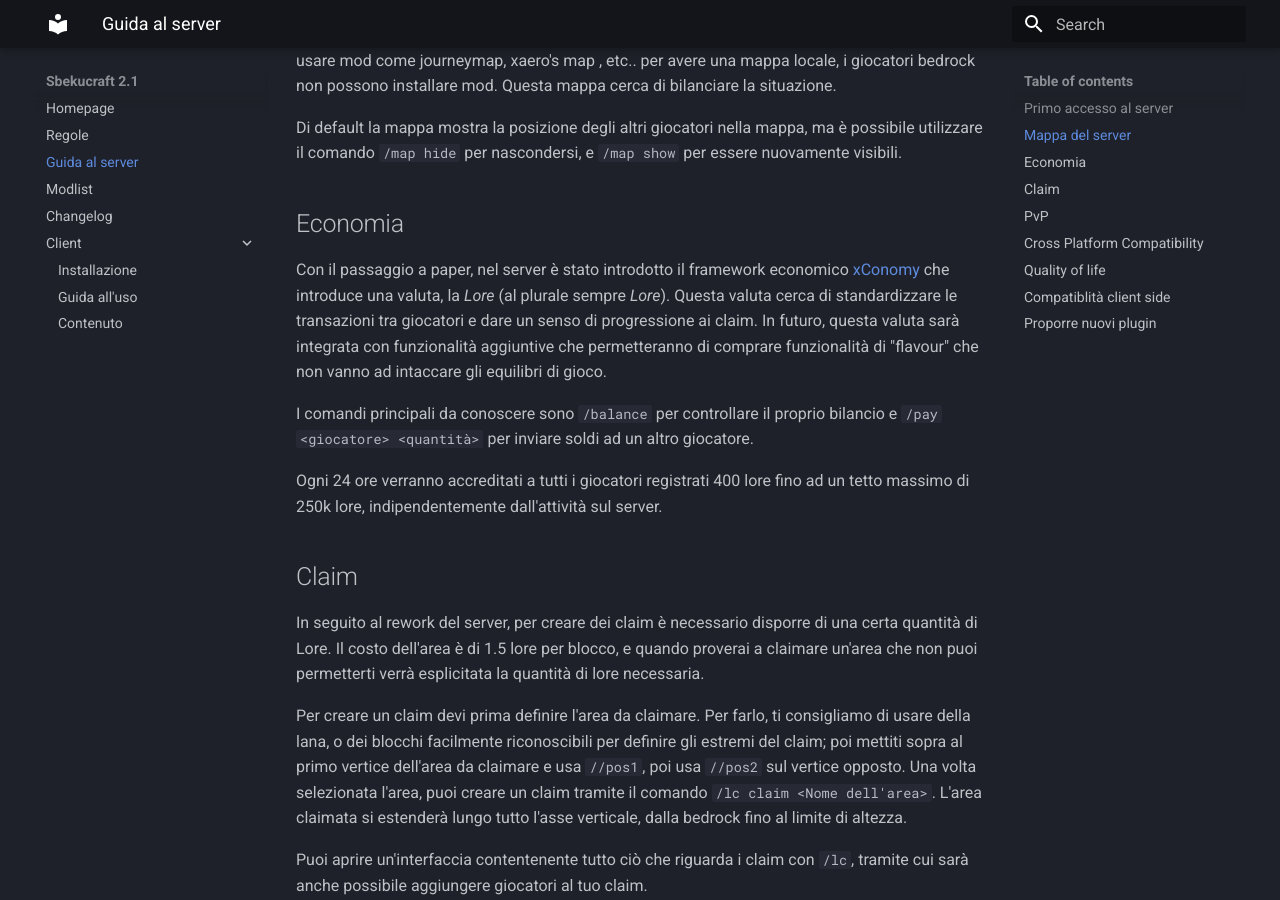
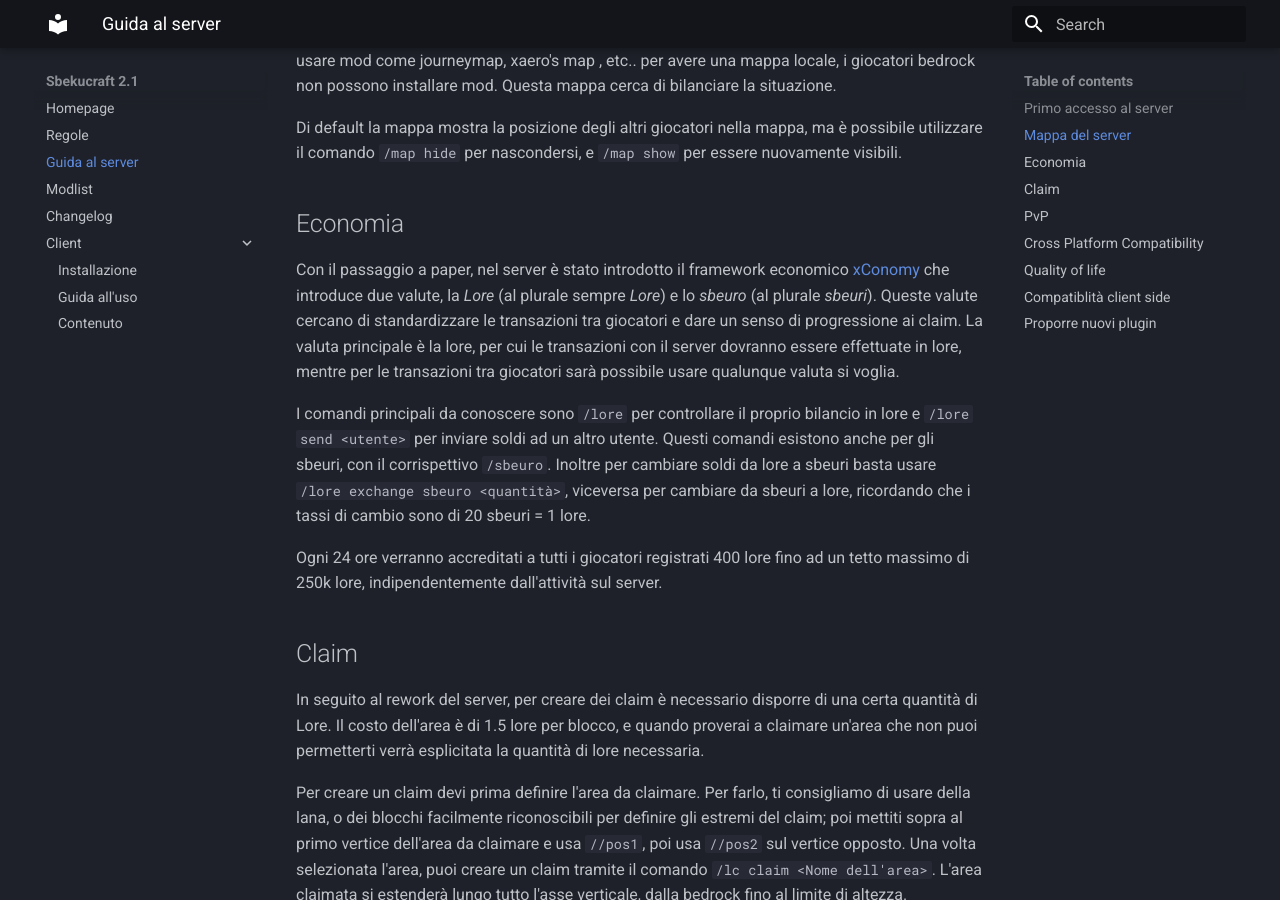
Before and after one commit to Sbekucraft/Sbekucraft-2.0-Wiki, an MkDocs documentation site: the page built from docs/guida.md, in a window 1280 px wide and 900 px high, scrolled down 594 px. Built offline with MkDocs 1.6.1 and Material for MkDocs 9.7.7, drawn with Linux system fonts in a browser that asks for light colours.

Commit message:
Update guida.md

```diff
--- a/docs/guida.md
+++ b/docs/guida.md
@@ -17,9 +17,9 @@ Questa mappa cerca di bilanciare la situazione.
 Di default la mappa mostra la posizione degli altri giocatori nella mappa, ma è possibile utilizzare il comando `/map hide` per nascondersi, e `/map show` per essere nuovamente visibili.
 
 ## Economia
-Con il passaggio a paper, nel server è stato introdotto il framework economico [xConomy](https://www.spigotmc.org/resources/xconomy.75669/) che introduce una valuta, la *Lore* (al plurale sempre *Lore*). Questa valuta cerca di standardizzare le transazioni tra giocatori e dare un senso di progressione ai claim. In futuro, questa valuta sarà integrata con funzionalità aggiuntive che permetteranno di comprare funzionalità di "flavour" che non vanno ad intaccare gli equilibri di gioco.
+Con il passaggio a paper, nel server è stato introdotto il framework economico [xConomy](https://www.spigotmc.org/resources/xconomy.75669/) che introduce due valute, la *Lore* (al plurale sempre *Lore*) e lo *sbeuro* (al plurale *sbeuri*). Queste valute cercano di standardizzare le transazioni tra giocatori e dare un senso di progressione ai claim. La valuta principale è la lore, per cui le transazioni con il server dovranno essere effettuate in lore, mentre per le transazioni tra giocatori sarà possibile usare qualunque valuta si voglia.
 
-I comandi principali da conoscere sono `/balance` per controllare il proprio bilancio e `/pay <giocatore> <quantità>` per inviare soldi ad un altro giocatore.
+I comandi principali da conoscere sono `/lore` per controllare il proprio bilancio in lore e `/lore send <utente>` per inviare soldi ad un altro utente. Questi comandi esistono anche per gli sbeuri, con il corrispettivo `/sbeuro`. Inoltre per cambiare soldi da lore a sbeuri basta usare `/lore exchange sbeuro <quantità>`, viceversa per cambiare da sbeuri a lore, ricordando che i tassi di cambio sono di 20 sbeuri = 1 lore.
 
 Ogni 24 ore verranno accreditati a tutti i giocatori registrati 400 lore fino ad un tetto massimo di 250k lore, indipendentemente dall'attività sul server.
 
```
